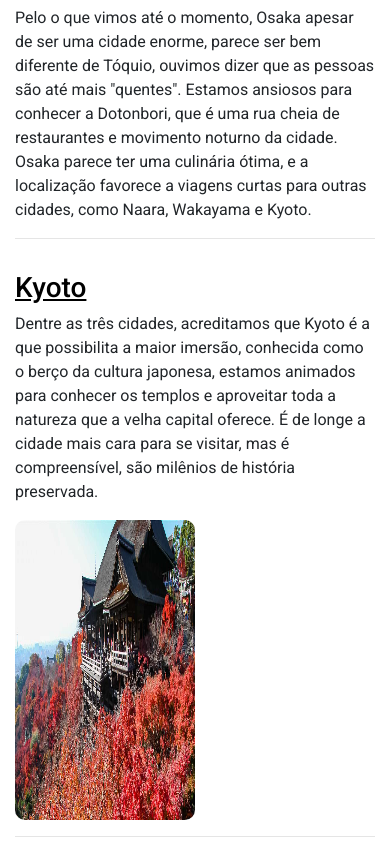
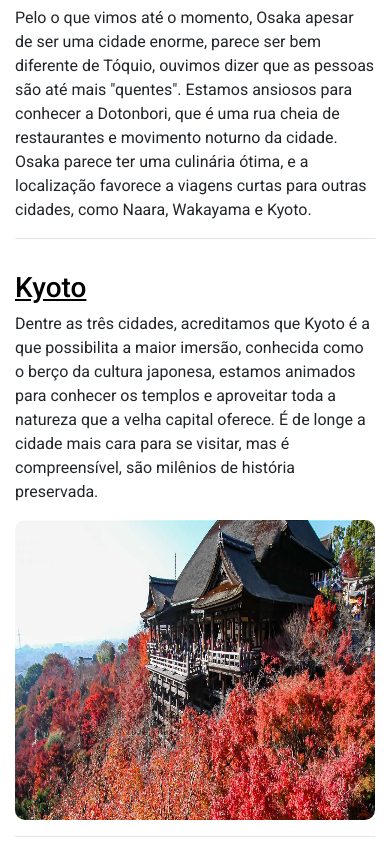
Before and after one commit to joaomorita/roteiro-japao, a plain HTML site: page index.html in a window 390 px wide. Shown: the part 3274-4127 px from the top of the page. Drawn offline with nearby package versions, Linux system fonts and the light colour scheme.

Commit message:
ajuste de imagens

```diff
--- a/styles/main.css
+++ b/styles/main.css
@@ -228,6 +228,10 @@ header nav ul li a:hover{
         width: 100%;
     }
 
+    #kyoto img{
+        width: 100%;
+    }
+
     .footer{
         display: block;
     }
```
